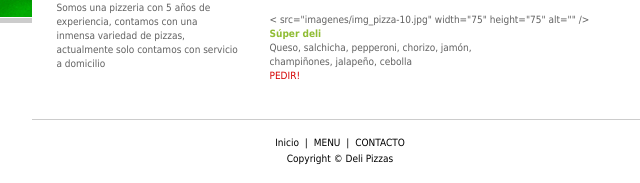
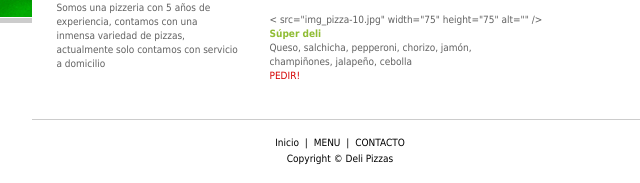
Before and after one commit to sergiio-o/sergiio-o.github.io, a plain HTML site: page index.html in a window 1280 px wide. Shown: the part 583-766 px from the top of the page, 300-940 px from the left. Drawn offline with Linux system fonts and the light colour scheme; files whose address does not match are found by name.

Commit message:
Update index.html

```diff
--- a/index.html
+++ b/index.html
@@ -34,7 +34,7 @@
               <a href="#">PEDIR!</a></p>
             <div class="clear"></div>
           </div>
-          <div class="specialItem"> < src="imagenes/img_pizza-10.jpg" width="75" height="75" alt="" />
+          <div class="specialItem"> < src="img_pizza-10.jpg" width="75" height="75" alt="" />
             <p><span class="headline">Súper deli</span><br />
               Queso, salchicha, pepperoni, chorizo, jamón, champiñones, jalapeño, cebolla <br>
               <a href="#">PEDIR!</a></p>
```
